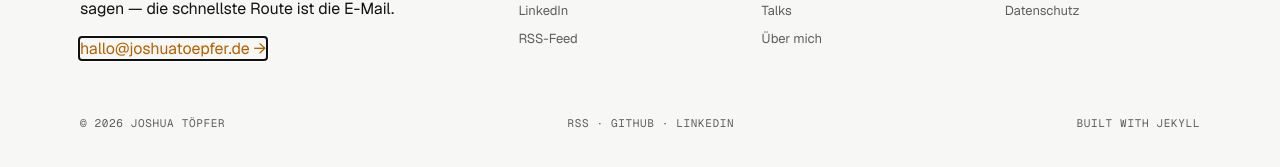
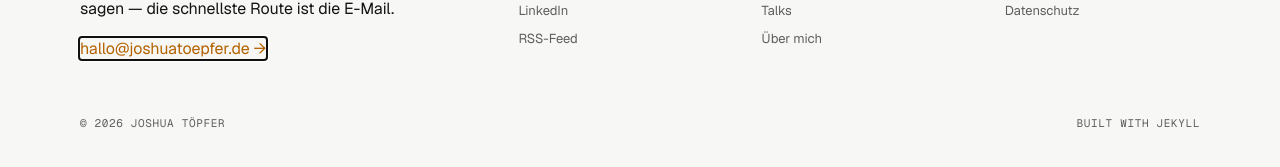
Before and after one commit to hollesse/joshuatoepfer.de, a Jekyll site: the page built from index.html, in a window 1280 px wide and 900 px high, scrolled down 1717 px. Shown: the part 712-879 px from the top of the window. Built offline with Jekyll 4.4.1, drawn with Linux system fonts in a browser that asks for light colours.

Commit message:
footer angepasst

```diff
--- a/_includes/footer.html
+++ b/_includes/footer.html
@@ -12,8 +12,8 @@
     <div>
       <h4>Anderswo</h4>
       <ul>
-        <li><a href="https://github.com/joshuatoepfer" class="link" rel="me noopener">GitHub</a></li>
-        <li><a href="https://www.linkedin.com/in/joshuatoepfer/" class="link" rel="me noopener">LinkedIn</a></li>
+        <li><a href="https://github.com/hollesse" class="link" rel="me noopener">GitHub</a></li>
+        <li><a href="https://www.linkedin.com/in/joshua-toepfer/" class="link" rel="me noopener">LinkedIn</a></li>
         <li><a href="{{ '/feed.xml' | relative_url }}" class="link">RSS-Feed</a></li>
       </ul>
     </div>
@@ -35,7 +35,6 @@
   </div>
   <div class="baseline">
     <span>© {{ year }} Joshua Töpfer</span>
-    <span>RSS · GitHub · LinkedIn</span>
     <span>Built with Jekyll</span>
   </div>
 </footer>
```
